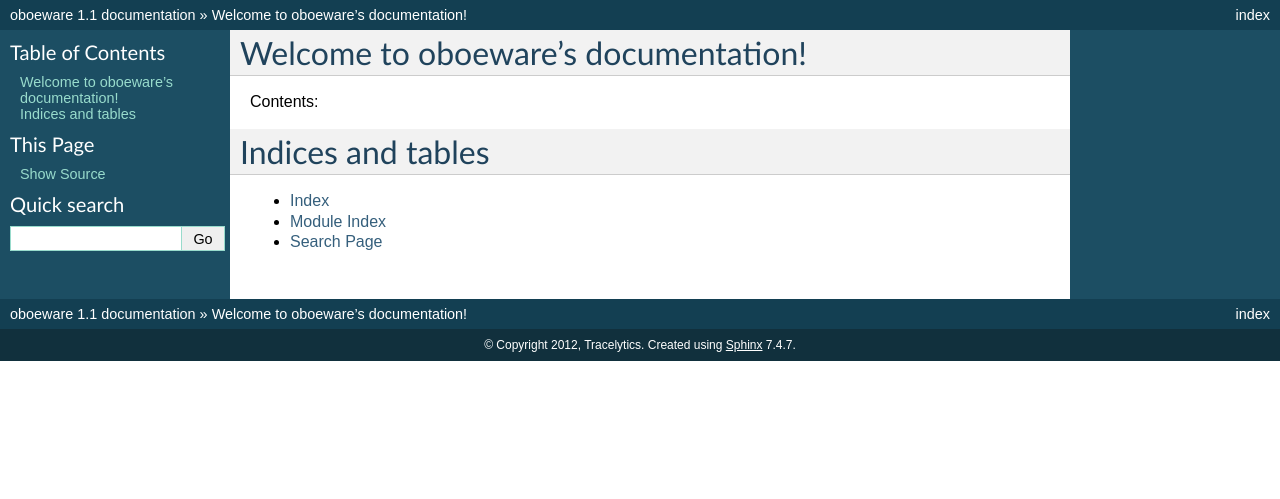
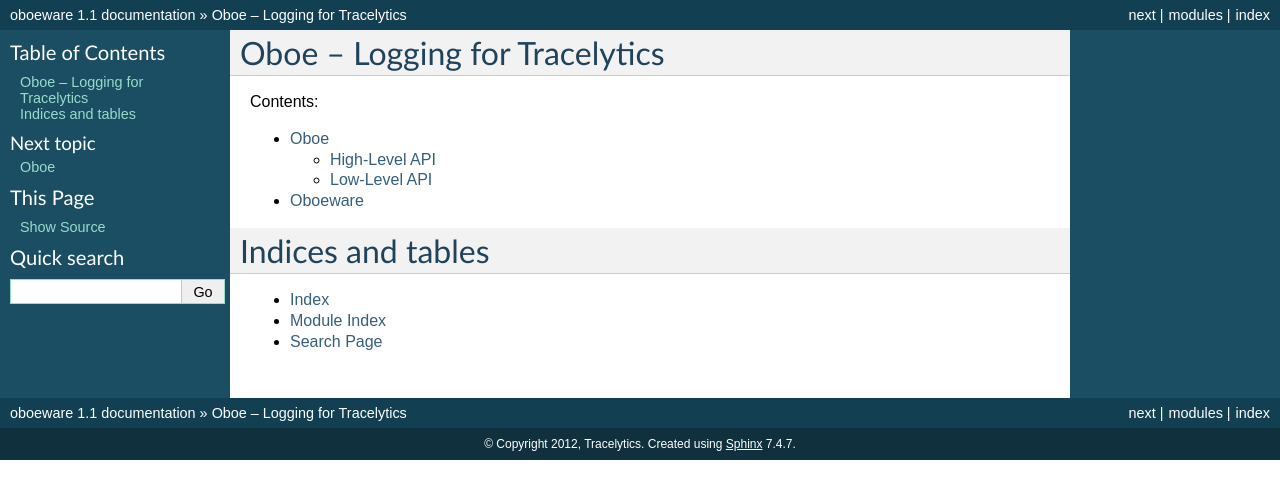
Before and after one commit to appneta/python-traceview, a Sphinx documentation site: the page built from doc/index.rst, in a window 1280 px wide. Shown: the top 499 px of the page. Built offline with Sphinx 7.4.7, drawn with Linux system fonts in a browser that asks for light colours; some of the changed lines change nothing that is shown.

Commit message:
[doc] Add oboe and oboeware pages.

```diff
--- a/doc/conf.py
+++ b/doc/conf.py
@@ -17,6 +17,7 @@
 # add these directories to sys.path here. If the directory is relative to the
 # documentation root, use os.path.abspath to make it absolute, like shown here.
 #sys.path.insert(0, os.path.abspath('.'))
+sys.path.insert(0, os.path.abspath('..'))
 
 # -- General configuration -----------------------------------------------------
 
--- a/doc/index.rst
+++ b/doc/index.rst
@@ -3,7 +3,7 @@
    You can adapt this file completely to your liking, but it should at least
    contain the root `toctree` directive.
 
-Welcome to oboeware's documentation!
+Oboe -- Logging for Tracelytics
 ====================================
 
 Contents:
@@ -11,7 +11,8 @@
 .. toctree::
    :maxdepth: 2
 
-
+   oboe
+   oboeware
 
 Indices and tables
 ==================
--- /dev/null
+++ b/doc/oboe.rst
@@ -0,0 +1,51 @@
+Oboe
+====================================
+
+Oboe is the base library for reporting events to Tracelytics.
+
+High-Level API
+------------------------------------
+
+The high-level API mimics a logging library. It is most useful in annotating
+single-threaded code or synchronous code.
+
+.. module:: oboe
+
+.. autofunction:: log
+
+
+.. autofunction:: start_trace
+
+
+.. autofunction:: end_trace
+
+
+.. autofunction:: log_entry
+
+
+.. autofunction:: log_error
+
+
+.. autofunction:: log_exception
+
+
+.. autofunction:: log_exit
+
+
+.. autofunction:: last_id
+
+
+Low-Level API
+------------------------------------
+
+The low-level API introduces the concept of a Context, as well as an Event. It
+is most useful for annotating webservers or evented code.
+
+.. autoclass:: Context
+   :members:
+
+.. autoclass:: Event
+   :members:
+
+.. autoclass:: NullEvent
+   :members:
--- /dev/null
+++ b/doc/oboeware.rst
@@ -0,0 +1,7 @@
+Oboeware
+====================================
+
+Oboeware is Tracelytics instrumentation for a number of common Python
+libraries. It uses the oboe library to report information.
+
+.. automodule:: oboeware.djangoware
```
